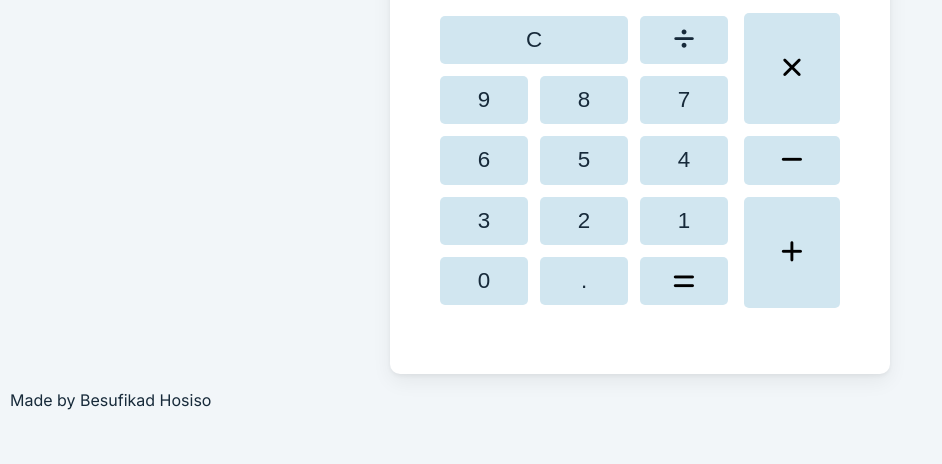
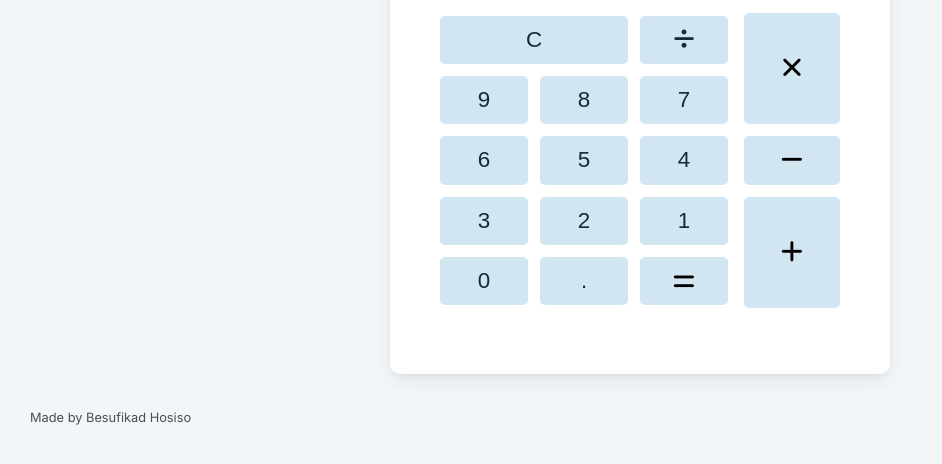
Before and after one commit to BesuHosiso/Calcula, a plain HTML site: page index.html in a window 1280 px wide. Shown: the part 204-668 px from the top of the page, without its empty margins (0-942 px from the left). Drawn offline with Linux system fonts and the light colour scheme.

Commit message:
Add footer styles to style.css

```diff
--- a/style.css
+++ b/style.css
@@ -123,3 +123,10 @@ body {
     font-size: 1.45rem;
     font-weight: 600;
 }
+
+footer {
+  margin-top: auto;
+  padding: 20px;
+  font-size: 0.8rem;
+  color: #4a4d57;
+}
```
